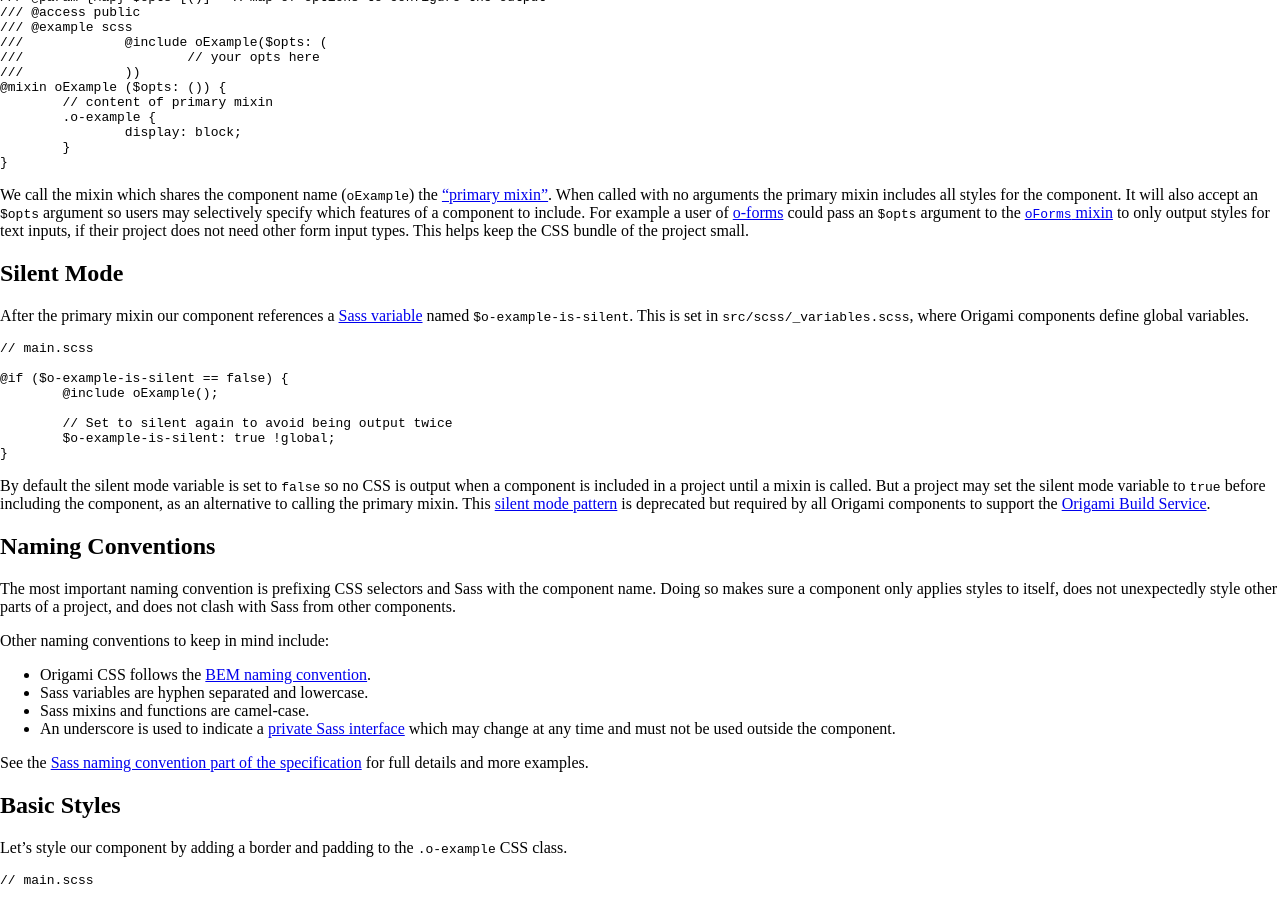
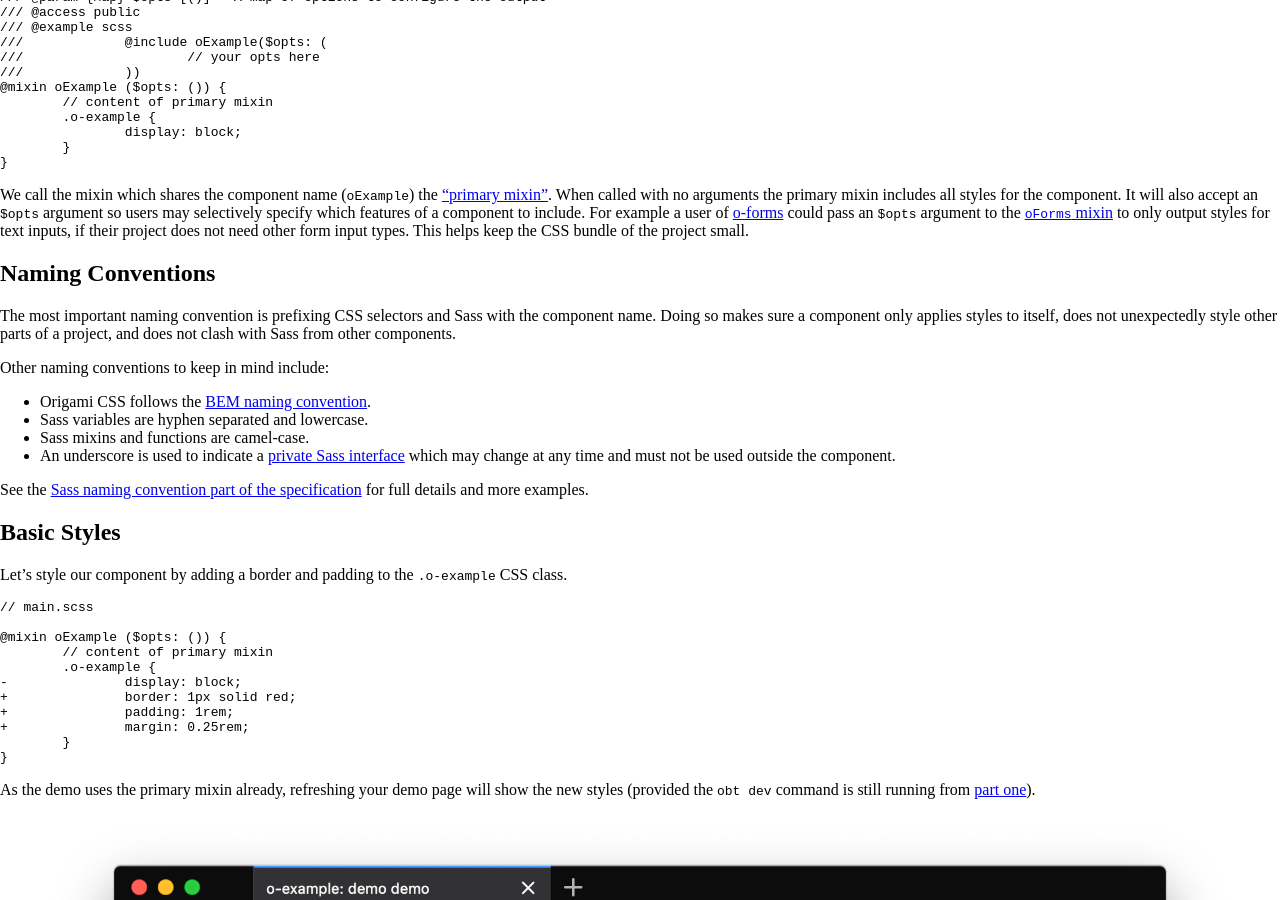
Before and after one commit to Financial-Times/origami-website, a Jekyll site: the page built from _tutorials/new-component/create-a-new-component-part-2.md, in a window 1280 px wide and 900 px high, scrolled down 1524 px. Built offline with Jekyll 4.4.1, drawn with Linux system fonts in a browser that asks for light colours; a style sheet for code colours, icons or effects is not loaded.

Commit message:
Update silent mode documentation.
It's been deprecated for some time, and not all components will support

- Update the Origami via package manager (manual build) tutorial
silent mode aside. Users may come across silent mode in projects
still, so it's a useful aside, but note it's not supported by
all components and is deprecated.
- Remove references from the new component tutorial. It's not
required by new components.
- Hide the silent mode docs from the nav, and point out that it
is deprecated on the page.

```diff
--- a/_tutorials/new-component/create-a-new-component-part-2.md
+++ b/_tutorials/new-component/create-a-new-component-part-2.md
@@ -87,22 +87,6 @@ Next within `main.scss` you should see a [Sass mixin](https://sass-lang.com/docu
 </code></pre>
 
 We call the mixin which shares the component name (`oExample`) the ["primary mixin"](/spec/v1/components/sass/#primary-mixin). When called with no arguments the primary mixin includes all styles for the component. It will also accept an `$opts` argument so users may selectively specify which features of a component to include. For example a user of [o-forms](https://registry.origami.ft.com/components/o-forms) could pass an `$opts` argument to the [`oForms` mixin](https://registry.origami.ft.com/components/o-forms/sassdoc?brand=master#mixin-oforms) to only output styles for text inputs, if their project does not need other form input types. This helps keep the CSS bundle of the project small.
-
-## Silent Mode
-
-After the primary mixin our component references a [Sass variable](https://sass-lang.com/documentation/variables) named `$o-example-is-silent`. This is set in `src/scss/_variables.scss`, where Origami components define global variables.
-
-<pre><code class="o-syntax-highlight--scss">// main.scss
-
-@if ($o-example-is-silent == false) {
-	@include oExample();
-
-	// Set to silent again to avoid being output twice
-	$o-example-is-silent: true !global;
-}
-</code></pre>
-
-By default the silent mode variable is set to `false` so no CSS is output when a component is included in a project until a mixin is called. But a project may set the silent mode variable to `true` before including the component, as an alternative to calling the primary mixin. This [silent mode pattern](/spec/v1/components/sass/#sass-silent-mode) is deprecated but required by all Origami components to support the [Origami Build Service](https://www.ft.com/__origami/service/build/v2/).
 
 ## Naming Conventions
 
@@ -271,7 +255,7 @@ _Note: the double underscore in `.o-example__button` is part of the [BEM naming
 To style our components we covered many topics in this part of the tutorial. We learnt:
 - Origami component CSS is written with [Sass](https://sass-lang.com/documentation).
 - Component Sass includes [SassDoc](http://sassdoc.com/) comments for Sass documentation.
-- Conventional Origami Sass patterns such as the ["primary mixin"](/spec/v1/components/sass/#primary-mixin) and ["silent mode"](/spec/v1/components/sass/#sass-silent-mode).
+- Conventional Origami Sass patterns such as the ["primary mixin"](/spec/v1/components/sass/#primary-mixin).
 - How to install Origami component dependencies from the [public npm registry](https://npmjs.com).
 - And finally how to include and use Sass from `o-colors`, `o-spacing`, `o-typography`, and `o-buttons`.
 
```
Also changed, not shown: _components/silent-mode.md (+3 -4 lines), _tutorials/manual-build.md (+1 -3 lines).
